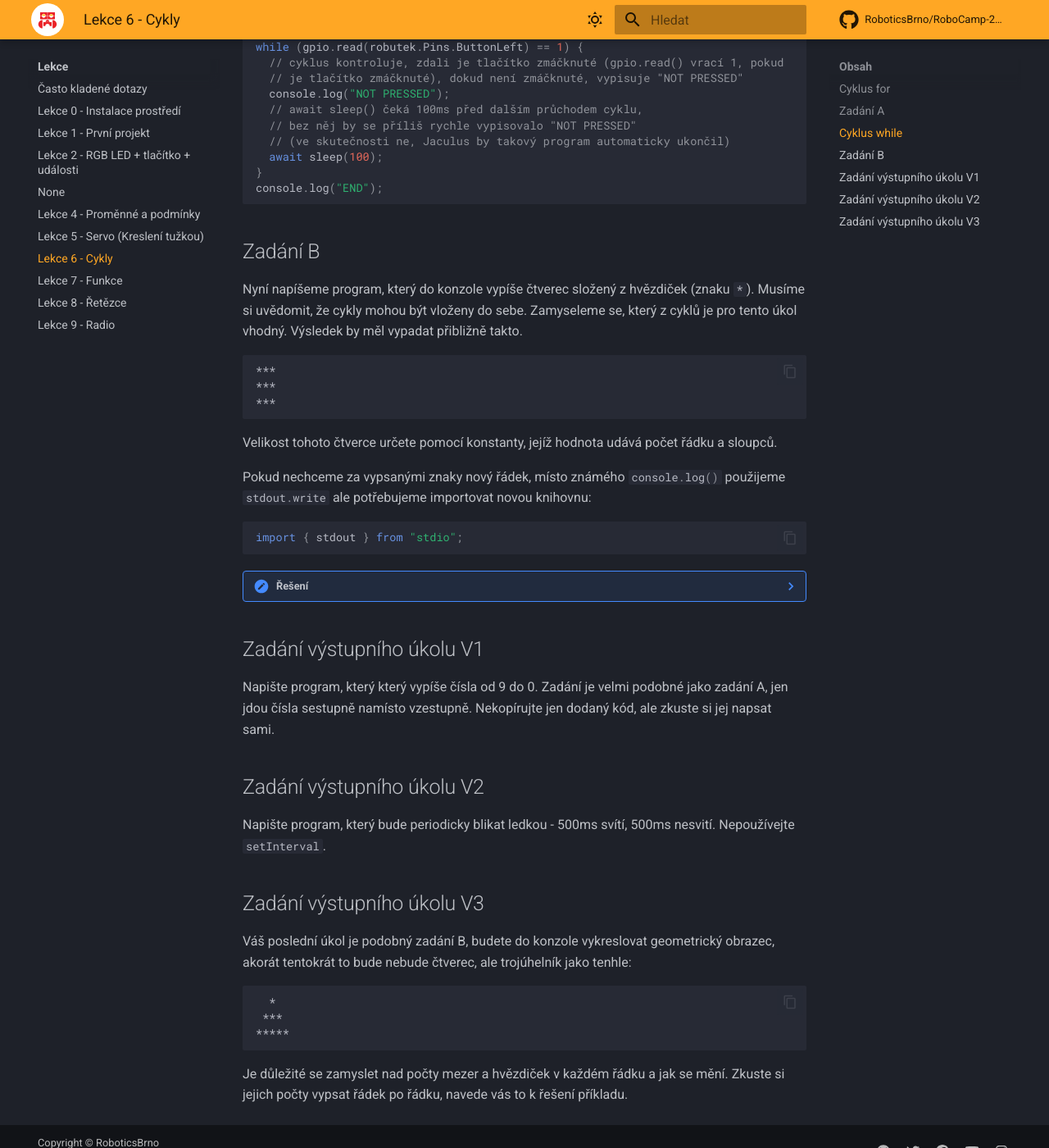
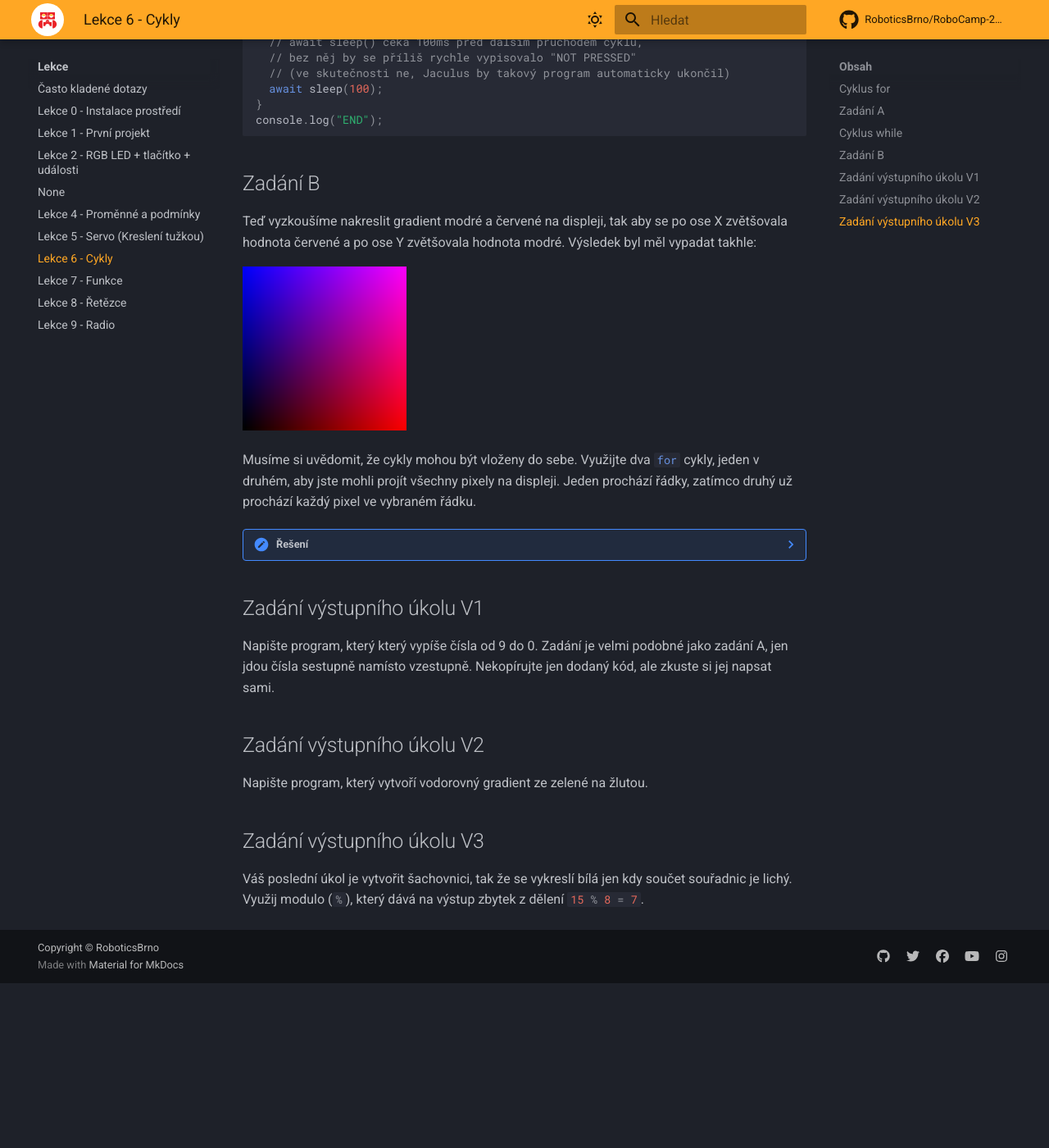
Before and after one commit to RoboticsBrno/RoboCamp-2026, an MkDocs documentation site: the page built from docs/lekce/lekce6/index.md, in a window 1280 px wide and 1400 px high, scrolled down 1620 px. Shown: the whole window at 82% size. Built offline with MkDocs 1.6.1 and Material for MkDocs 9.7.7, drawn with Linux system fonts in a browser that asks for light colours; comment, search, counter and statistics services are not loaded; after the commit the page ends 2819 px from its top, so only the background shows below that; some of the changed text lies outside the part shown.

Commit message:
New Lekce 6 added

````diff
--- a/docs/lekce/lekce6/index.md
+++ b/docs/lekce/lekce6/index.md
@@ -1,7 +1,7 @@
 # Lekce 6 - Cykly
 
 V této lekci si představíme cykly. Ty nám umožňují opakovat kód podle nějakého pravidla.
-Zatím je využijeme pro komunikaci s robotem, v následující lekci si ukážeme jejich použití při řízení robota.
+Zatím je využijeme pro kreslení složitějších tvarů na obrazovce.
 
 Máme primárně dva typy cyklů:
 
@@ -37,26 +37,19 @@ Do složených závorek píšeme vykonávaný kód, který se v tomto případě
 
 ## Zadání A
 
-Ve spojení se znalostmi z minulých lekcí napište program, který po stisku tlačítka vypíše čísla 0 až 9 (pomocí `#!ts console.log(CISLO)`), vždy na samostatný řádek. Využijte cyklus.
+Ve spojení se znalostmi z minulých lekcí napište program, který postupně vypíše čísla 0 až 9 (pomocí `#!ts console.log(CISLO)`), vždy na samostatný řádek. Využijte cyklus.
 
 ??? note "Řešení"
 
     ```ts
-    import * as gpio from "gpio";
-    import { createRobutek } from "./libs/robutek";
+    for (let i: number = 0; i < 10; i++) { // vypíšeme čísla od 0 do 9
+        console.log(i);
+        await sleep(100); // menší opoždění, aby bylo vidět jak se to postupně vypisuje.
+    }
+    console.log("Čísla vypsána!");
 
-    const robutek = createRobutek("V2")
+    ```
 
-    gpio.pinMode(robutek.Pins.ButtonRight, gpio.PinMode.INPUT); // nastaví pin 0 jako vstup
-
-    gpio.on("falling", robutek.Pins.ButtonRight, () => { // událost, která proběhne při stisknutí tlačítka připojeného na pin 0
-        console.log("Stisknuto, začínáme počítat");
-        for (let i: number = 0; i < 10; i++) { // vypíšeme čísla od 0 do 9
-            console.log(i);
-        }
-        console.log(""); // oddělíme jednotlivé stisky
-    });
-    ```
 
 ## Cyklus while
 
@@ -66,15 +59,12 @@ Do kulatých závorek teď píšeme jen výraz, který určuje, jestli se cyklus
 Kód, který se má vykonávat, dokud platí podmínka, může vypadat třeba takto:
 
 ```ts
-import { createRobutek } from "./libs/robutek.js";
 import * as gpio from "gpio";
+// pin kde je zapojené tlačítko, vyměň za číslo pinu na kterém máš svoje tlačítko připojené
+const BUTTON_PIN = 16;
+gpio.pinMode(BUTTON_PIN, gpio.PinMode.INPUT);
 
-const robutek = createRobutek("V2");
-
-console.log("START");
-gpio.pinMode(robutek.Pins.ButtonLeft, gpio.PinMode.INPUT);
-
-while (gpio.read(robutek.Pins.ButtonLeft) == 1) {
+while (gpio.read(BUTTON_PIN) == 1) {
   // cyklus kontroluje, zdali je tlačítko zmáčknuté (gpio.read() vrací 1, pokud
   // je tlačítko zmáčknuté), dokud není zmáčknuté, vypisuje "NOT PRESSED"
   console.log("NOT PRESSED");
@@ -88,38 +78,36 @@ console.log("END");
 
 ## Zadání B
 
-Nyní napíšeme program, který do konzole vypíše čtverec složený z hvězdiček (znaku `*`). Musíme si uvědomit, že cykly mohou být vloženy do sebe. Zamyseleme se, který z cyklů je pro tento úkol vhodný. Výsledek by měl vypadat přibližně takto.
+Teď vyzkoušíme nakreslit gradient modré a červené na displeji, tak aby se po ose X zvětšovala hodnota červené a po ose Y zvětšovala hodnota modré. Výsledek byl měl vypadat takhle:
 
-```
-***
-***
-***
-```
+<img src="./assets/gradient.png" width="200" height="200">
 
-Velikost tohoto čtverce určete pomocí konstanty, jejíž hodnota udává počet řádku a sloupců.
 
-Pokud nechceme za vypsanými znaky nový řádek, místo známého `#!ts console.log()` použijeme `#!ts stdout.write` ale potřebujeme importovat novou knihovnu:
-```ts
-import { stdout } from "stdio";
-```
+Musíme si uvědomit, že cykly mohou být vloženy do sebe. Využijte dva `#!ts for` cykly, jeden v druhém, aby jste mohli projít všechny pixely na displeji.
+Jeden prochází řádky, zatímco druhý už prochází každý pixel ve vybraném řádku.
 
 ??? note "Řešení"
 
     ```ts
-    import { stdout } from "stdio";
+    import { Display } from "rphub75";
+    import { rgb } from "colors";
 
-    const SQUARE_SIZE: number = 3; // velikost čtverce
+    const display = new Display();
+    // tento for loop prochází řádky, po Y od 0 do 64 (výška displeje)
+    for (let y = 0; y < display.height;y++) {
+        // tento for loop prochází už každý bod na určeném řádku, po X od 0 do 64 (šířka displeje)
+        for (let x = 0; x <display.width;x++){
+            // přepočítáme souřadnici X tak, aby jsme dostali celý rozsah červené
+            let red = (x/display.width)*255;
+            // přepočítáme souřadnici Y tak, aby jsme dostali celý rozsah modré
+            let blue = (y/display.height)*255;
 
-    console.log("Vykreslíme čtverec o velikosti " + SQUARE_SIZE + "x" + SQUARE_SIZE);
-
-    // projdeme všechny řádky
-    for(let row: number = 0; row < SQUARE_SIZE; row++){
-    	// projdeme všechny sloupce
-    	for(let col: number = 0; col < SQUARE_SIZE; col++){
-    		stdout.write("\*"); // vypíšeme hvězdičku
-    	}
-    	stdout.write("\n"); // přesuneme se na další řádek
+            // pomocí dříve vypočítaných hodnotách nastavíme barvu na vybraný pixel.
+            display.setPixel(x,y,rgb(red,0,blue));
+        }
     }
+    // Nakonec vyzobrazíme všechny pixely na displeji.
+    display.show();
     ```
 
 ## Zadání výstupního úkolu V1
@@ -129,16 +117,8 @@ Zadání je velmi podobné jako zadání A, jen jdou čísla sestupně namísto
 
 ## Zadání výstupního úkolu V2
 
-Napište program, který bude periodicky blikat ledkou - 500ms svítí, 500ms nesvití. Nepoužívejte `setInterval`.
+Napište program, který vytvoří vodorovný gradient ze zelené na žlutou.
 
 ## Zadání výstupního úkolu V3
 
-Váš poslední úkol je podobný zadání B, budete do konzole vykreslovat geometrický obrazec, akorát tentokrát to bude nebude čtverec, ale trojúhelník jako tenhle:
-
-```
-  *
- ***
-*****
-```
-
-Je důležité se zamyslet nad počty mezer a hvězdiček v každém řádku a jak se mění. Zkuste si jejich počty vypsat řádek po řádku, navede vás to k řešení příkladu.
+Váš poslední úkol je vytvořit šachovnici, tak že se vykreslí bílá jen kdy součet souřadnic je lichý. Využij modulo (`#!ts % `), který dává na výstup zbytek z dělení `#!ts 15 % 8 = 7`.
````
Also changed, not shown: docs/lekce/lekce6/assets/gradient.png (added).
